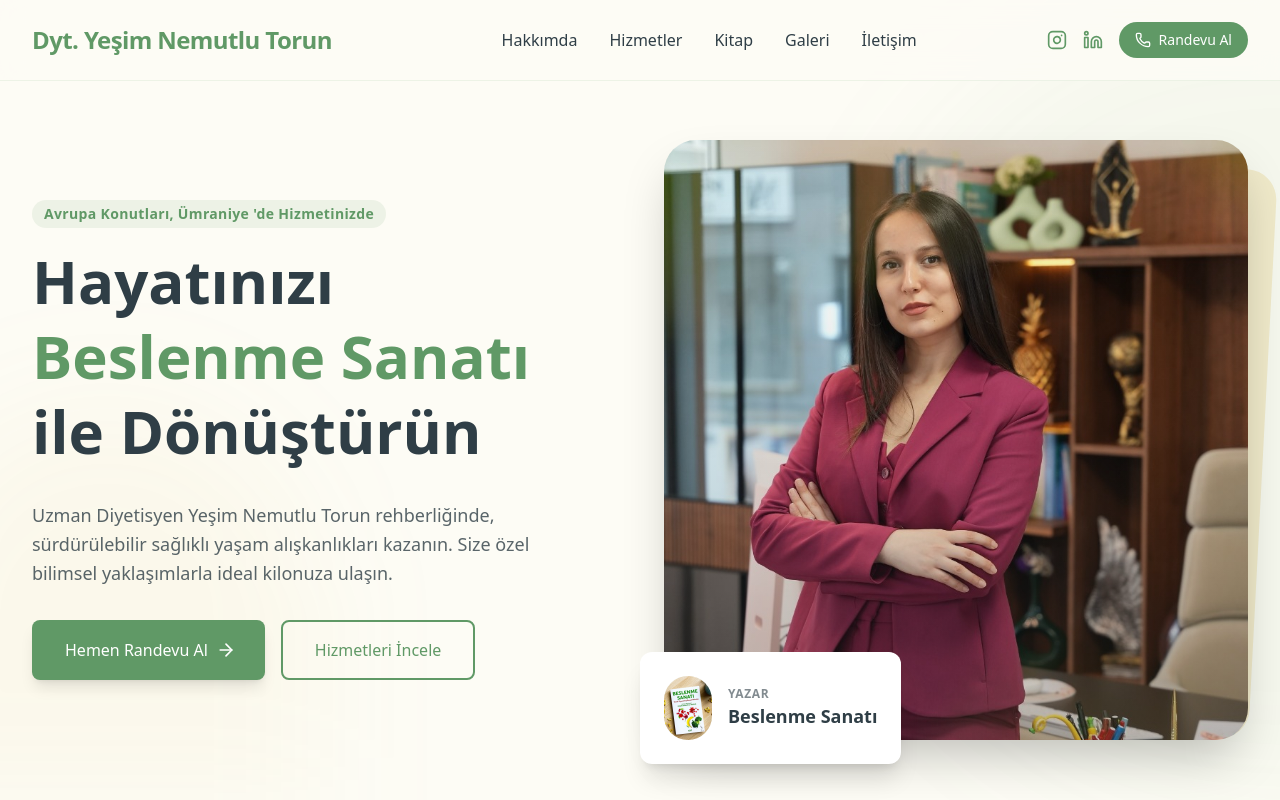
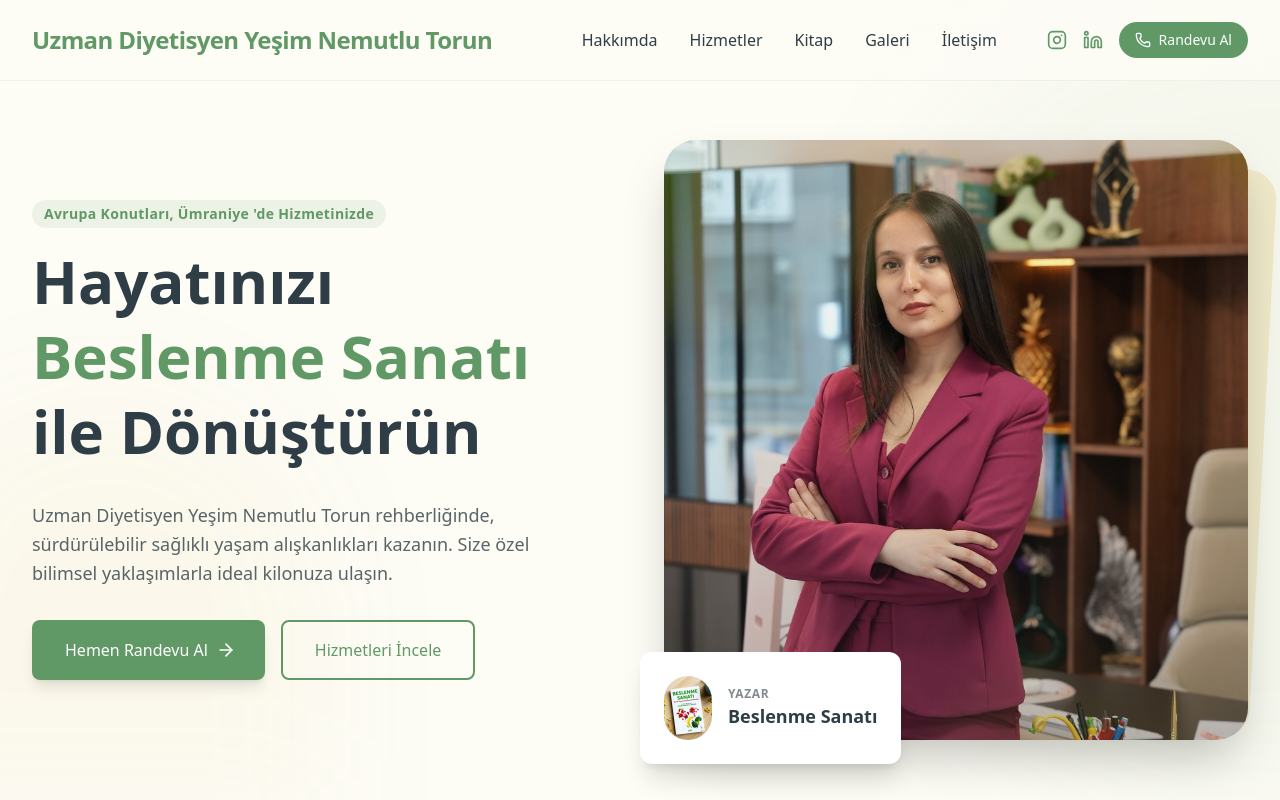
Before and after one commit to tacker2022/diyetisyen-website, a Next.js app: page / in a window 1280 px wide. Shown: the top 800 px of the page. Built offline with nearby package versions, Linux system fonts and the light colour scheme.

Commit message:
Update title to Uzman Diyetisyen Yeşim Nemutlu Torun

```diff
--- a/components/Footer.tsx
+++ b/components/Footer.tsx
@@ -7,7 +7,7 @@ export default function Footer() {
             <div className="max-w-7xl mx-auto px-4 sm:px-6 lg:px-8">
                 <div className="flex flex-col md:flex-row justify-between items-center gap-6">
                     <div className="text-center md:text-left">
-                        <h3 className="font-display text-2xl font-bold text-sage mb-2">Dyt. Yeşim Nemutlu Torun</h3>
+                        <h3 className="font-display text-2xl font-bold text-sage mb-2">Uzman Diyetisyen Yeşim Nemutlu Torun</h3>
                         <p className="text-white/60 text-sm">
                             Sağlıklı yaşam ve beslenme danışmanlığı.
                         </p>
@@ -30,7 +30,7 @@ export default function Footer() {
                 </div>
 
                 <div className="mt-12 pt-8 border-t border-white/10 text-center text-xs text-white/40">
-                    &copy; {new Date().getFullYear()} Dyt. Yeşim Nemutlu Torun. Tüm hakları saklıdır.
+                    &copy; {new Date().getFullYear()} Uzman Diyetisyen Yeşim Nemutlu Torun. Tüm hakları saklıdır.
                 </div>
             </div>
         </footer>
--- a/components/Navbar.tsx
+++ b/components/Navbar.tsx
@@ -22,7 +22,7 @@ export default function Navbar() {
                 <div className="flex justify-between items-center h-20">
                     <div className="flex-shrink-0 flex items-center">
                         <Link href="/" className="font-display text-2xl text-sage font-bold tracking-tight">
-                            Dyt. Yeşim Nemutlu Torun
+                            Uzman Diyetisyen Yeşim Nemutlu Torun
                         </Link>
                     </div>
 
```
